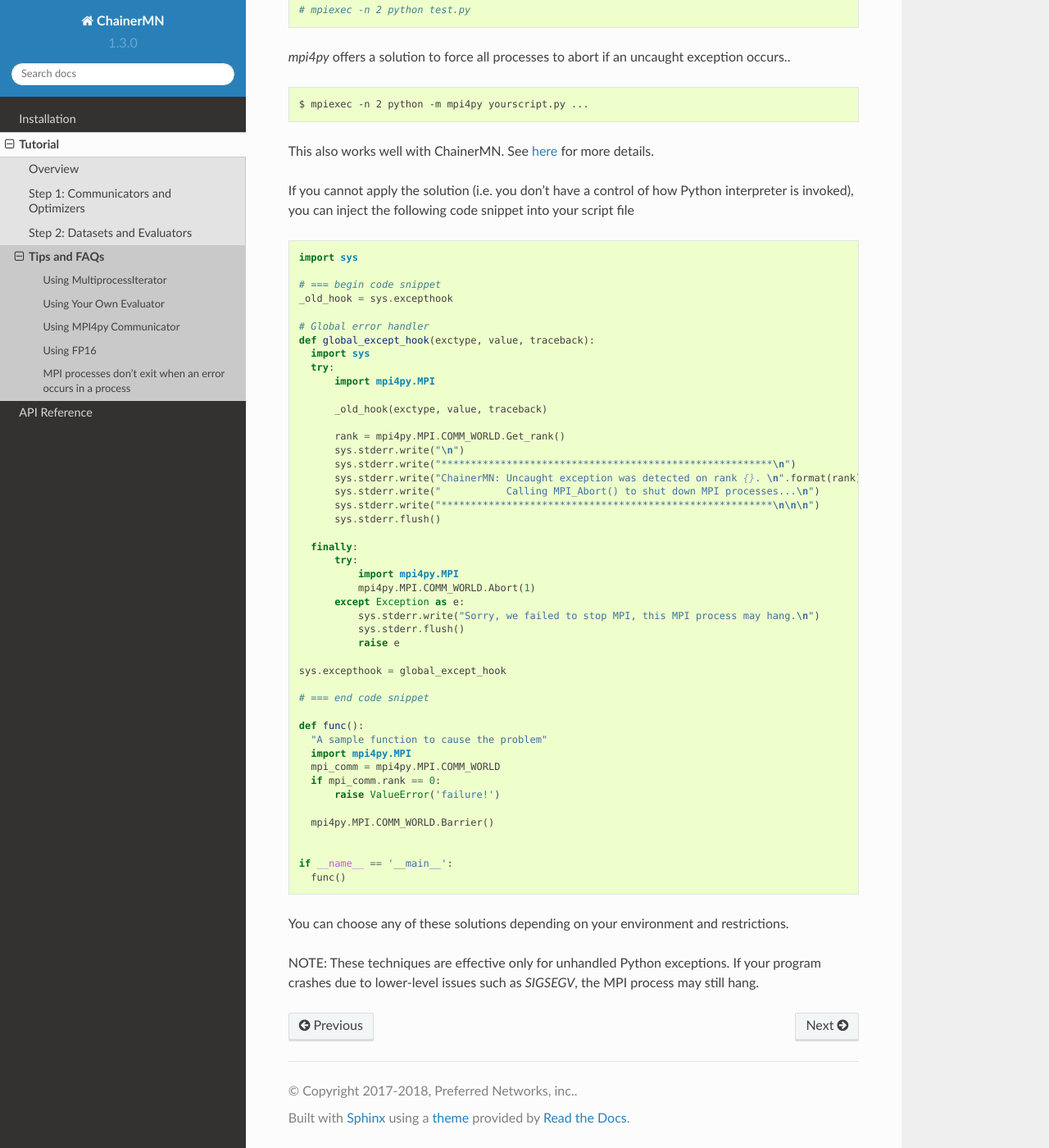
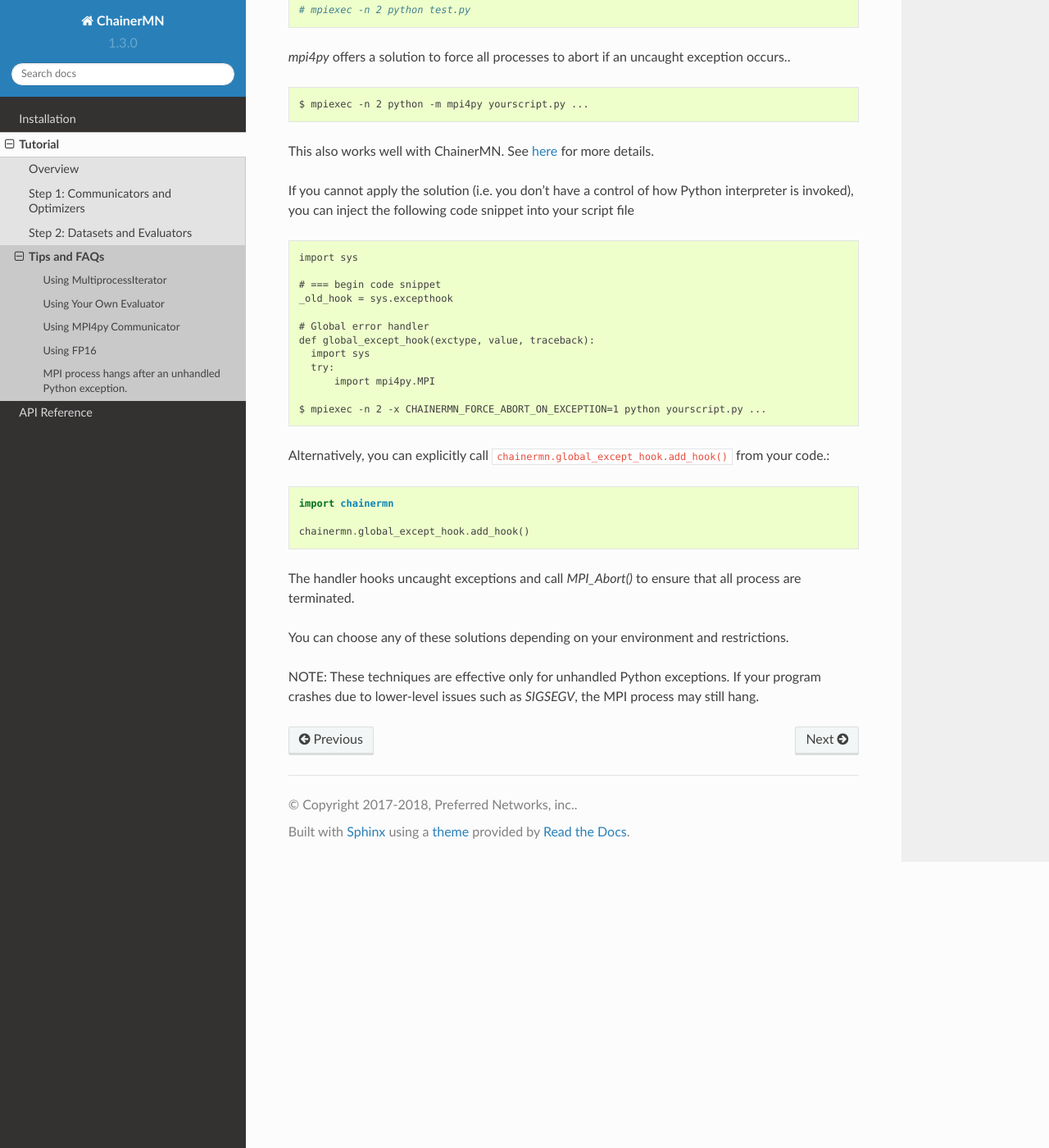
Before and after one commit to chainer/chainermn, a Sphinx documentation site: the page built from docs/source/tutorial/tips_faqs.rst, in a window 1280 px wide and 1400 px high, scrolled down 1497 px. Shown: the whole window at 82% size. Built offline with Sphinx 7.4.7 and the Read the Docs theme 2.0.0, drawn with Linux system fonts in a browser that asks for light colours; pages that are not in the unit, such as notebooks, are missing from menus; some of the changed text lies outside the part shown.

Commit message:
Add a global exception handler to call MPI_Abort (#250)

```diff
--- a/chainermn/__init__.py
+++ b/chainermn/__init__.py
@@ -4,6 +4,7 @@
 from chainermn import datasets  # NOQA
 from chainermn import extensions  # NOQA
 from chainermn import functions  # NOQA
+from chainermn import global_except_hook  # NOQA
 from chainermn import iterators  # NOQA
 from chainermn import links  # NOQA
 from chainermn import optimizers  # NOQA
@@ -17,5 +18,6 @@
 from chainermn.links import MultiNodeChainList  # NOQA
 from chainermn.optimizers import create_multi_node_optimizer  # NOQA
 
+global_except_hook._add_hook_if_enabled()
 
 __version__ = pkg_resources.get_distribution('chainermn').version
--- a/docs/source/reference/index.rst
+++ b/docs/source/reference/index.rst
@@ -61,3 +61,9 @@
 
 .. autoclass:: chainermn.extensions.AllreducePersistent
 .. autofunction:: chainermn.create_multi_node_checkpointer
+
+Configurations
+~~~~~~~~~~~~~~
+.. toctree::
+  .maxdepth: 1
+  configurations
--- a/docs/source/tutorial/tips_faqs.rst
+++ b/docs/source/tutorial/tips_faqs.rst
@@ -40,9 +40,9 @@
 ~~~~~~~~~~
 FP16 (16-bit half precision floating point values) is supported in ``pure_nccl`` of a ChainerMN communicator.
 
+.. _faq-global-exc-hook:
 
-
-MPI processes don't exit when an error occurs in a process
+MPI process hangs after an unhandled Python exception.
 ~~~~~~~~~~~~~~~~~~~~~~~~~~~~~~~~~~~~~~~~~~~~~~~~~~~~~~~~~~
 
 
@@ -52,7 +52,7 @@
 the process failure, and the rest of the processes hang infinitely. It is especially problematic
 when you run your ChainerMN program on a cloud environment, in which you are charged on time basis.
 
-This tiny program demonstrates the issue.::
+This tiny program demonstrates the issue (note that it is not specific to ChainerMN).::
 
   # test.py
   def func():
@@ -67,8 +67,6 @@
     func()
 
   # mpiexec -n 2 python test.py
-
-
 
 `mpi4py` offers a solution to force all processes to abort if an uncaught exception occurs.. ::
 
@@ -91,41 +89,15 @@
     try:
         import mpi4py.MPI
 
-        _old_hook(exctype, value, traceback)
+  $ mpiexec -n 2 -x CHAINERMN_FORCE_ABORT_ON_EXCEPTION=1 python yourscript.py ...
 
-        rank = mpi4py.MPI.COMM_WORLD.Get_rank()
-        sys.stderr.write("\n")
-        sys.stderr.write("********************************************************\n")
-        sys.stderr.write("ChainerMN: Uncaught exception was detected on rank {}. \n".format(rank))
-        sys.stderr.write("           Calling MPI_Abort() to shut down MPI processes...\n")
-        sys.stderr.write("********************************************************\n\n\n")
-        sys.stderr.flush()
+Alternatively, you can explicitly call ``chainermn.global_except_hook.add_hook()`` from your code.::
 
-    finally:
-        try:
-            import mpi4py.MPI
-            mpi4py.MPI.COMM_WORLD.Abort(1)
-        except Exception as e:
-            sys.stderr.write("Sorry, we failed to stop MPI, this MPI process may hang.\n")
-            sys.stderr.flush()
-            raise e
+  import chainermn
 
-  sys.excepthook = global_except_hook
+  chainermn.global_except_hook.add_hook()
 
-  # === end code snippet
-
-  def func():
-    "A sample function to cause the problem"
-    import mpi4py.MPI
-    mpi_comm = mpi4py.MPI.COMM_WORLD
-    if mpi_comm.rank == 0:
-        raise ValueError('failure!')
-
-    mpi4py.MPI.COMM_WORLD.Barrier()
-
-
-  if __name__ == '__main__':
-    func()
+The handler hooks uncaught exceptions and call `MPI_Abort()` to ensure that all process are terminated.
 
 You can choose any of these solutions depending on your environment and restrictions.
 
```
Also changed, not shown: docs/source/reference/configurations.rst (added, +16 -0 lines), 1 other file.
